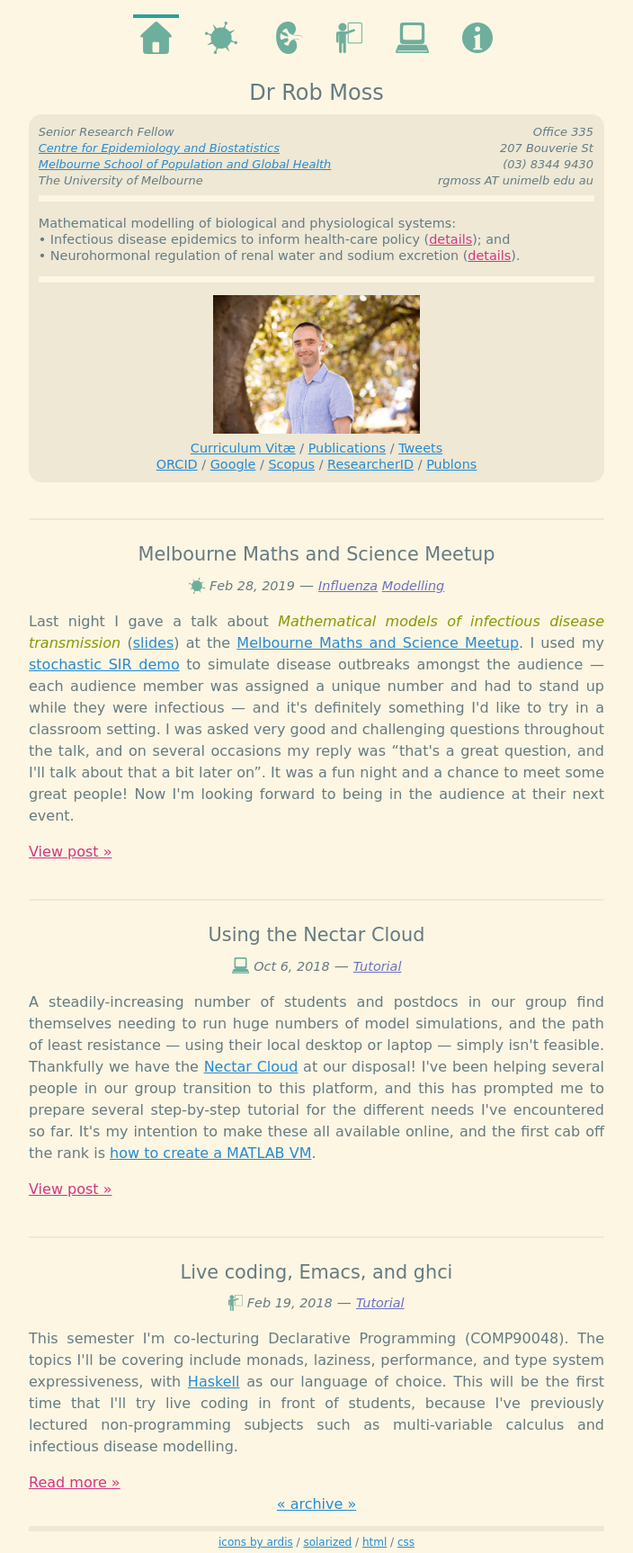
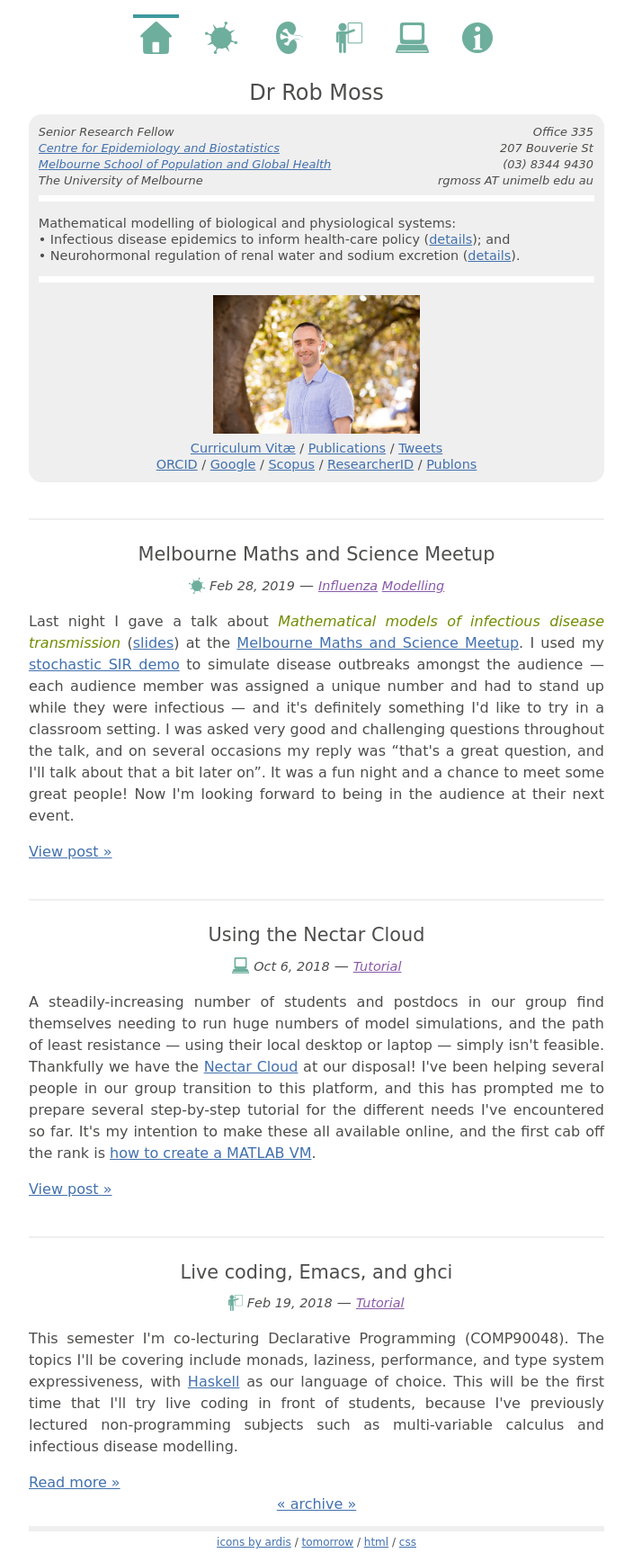
Before and after one commit to robmoss/previous2-robmoss.github.io, a Jekyll site: the page built from index.html, in a window 1280 px wide. Shown: the whole page at 90% size, without its empty margins (288-992 px from the left). Built offline with Jekyll 4.4.1, drawn with Linux system fonts in a browser that asks for light colours.

Commit message:
Switch to Tomorrow colour palette, make links blue

```diff
--- a/_config.yml
+++ b/_config.yml
@@ -13,11 +13,9 @@ exclude: ['README.md', 'LICENSE']
 # For example, set to "/project-name" (without a trailing slash).
 baseurl: ""
 
-# The default colour theme for every page and post.
-css_theme: "solarized-light"
 # Define a theme name and URL to have a link appear in the page footer.
-css_theme_name: "solarized"
-css_theme_url: "http://ethanschoonover.com/solarized"
+css_theme_name: "tomorrow"
+css_theme_url: "https://github.com/purcell/color-theme-sanityinc-tomorrow"
 # Generate compact CSS files.
 sass:
     style: compressed
--- a/_sass/colour-theme.scss
+++ b/_sass/colour-theme.scss
@@ -1,34 +1,39 @@
 /*****************************************************************************
-  Solarized colour palette (http://ethanschoonover.com/solarized)
+  Tomorrow colour palette
+  https://github.com/purcell/color-theme-sanityinc-tomorrow
 *****************************************************************************/
 
-$fg-base: #657b83;
-$fg-highlight: #586e75;
-$fg-comment: #93a1a1;
-$fg-green: #859900;
-$fg-blue: #268bd2;
-$fg-red: #dc322f;
-$fg-yellow: #b58900;
-$fg-orange: #cb4b16;
-$fg-cyan: #2aa198;
-$fg-violet: #6c71c4;
-$fg-magenta: #d33682;
-$bg-base: #fdf6e3;
-$bg-highlight: #eee8d5;
+$fg-base: #4d4d4c ;
+// NOTE: this is a custom colour, halfway between $fg-base and pure black.
+$fg-highlight: #2e2e2e;
+$fg-comment: #8e908c;
+$fg-green: #718c00;
+$fg-blue: #4271ae;
+$fg-red: #c82829;
+$fg-yellow: #eab700;
+$fg-orange: #f5871f;
+$fg-cyan: #3e999f;
+$fg-violet: #8959a8;
+// NOTE: there is no magenta in the Tomorrow palette, reuse violet instead.
+$fg-magenta: #8959a8;
+$bg-base: #ffffff;
+$bg-highlight: #efefef;
 
-$dark-fg-base: #839496;
-$dark-fg-highlight: #93a1a1;
-$dark-fg-comment: #586e75;
-$dark-fg-green: #859900;
-$dark-fg-blue: #268bd2;
-$dark-fg-red: #dc322f;
-$dark-fg-yellow: #b58900;
-$dark-fg-orange: #cb4b16;
-$dark-fg-cyan: #2aa198;
-$dark-fg-violet: #6c71c4;
-$dark-fg-magenta: #d33682;
-$dark-bg-base: #002b36;
-$dark-bg-highlight: #073642;
+$dark-fg-base: #c5c8c6;
+// NOTE: this is the foreground colour from the Tomorrow Bright palette.
+$dark-fg-highlight: #eaeaea;
+$dark-fg-comment: #969896;
+$dark-fg-green: #b5bd68;
+$dark-fg-blue: #81a2be;
+$dark-fg-red: #cc6666;
+$dark-fg-yellow: #f0c674;
+$dark-fg-orange: #de935f;
+$dark-fg-cyan: #8abeb7;
+$dark-fg-violet: #b294bb;
+// NOTE: there is no magenta in the Tomorrow palette, reuse violet instead.
+$dark-fg-magenta: #b294bb;
+$dark-bg-base: #1d1f21;
+$dark-bg-highlight: #282a2e;
 
 /*****************************************************************************
   Apply the light or dark theme, according to the user's preference.
--- a/assets/css/style.scss
+++ b/assets/css/style.scss
@@ -62,7 +62,7 @@ article * + h3 { margin-top: 1.5em; }
 p { text-align: justify; }
 em { color: var(--fg-green); }
 a { color: var(--fg-blue); }
-a.more { color: var(--fg-magenta); }
+a.more { color: var(--fg-blue); }
 footer { text-align: center; border-color: var(--bg-highlight); }
 
 /* Basic list appearance. */
@@ -173,7 +173,7 @@ aside img, .post .body aside p img {
 aside .name { line-height: 1.25em; margin-bottom: 0.25em;
               color: var(--fg-cyan); border-bottom: 2px solid var(--fg-cyan);}
 aside .item { line-height: 1.5em; font-size: 0.75em; font-weight: normal; }
-aside a  { color: var(--fg-magenta); }
+aside a  { color: var(--fg-blue); }
 
 /*****************************************************************************
   Blog post listings (nav.posts, .post.in-listing)
@@ -189,7 +189,7 @@ nav.posts h2 {
     font-size: 1.2em;
 }
 /* Highlight the target tag ... */
-nav.posts h2:target { color: var(--fg-magenta); }
+nav.posts h2:target { color: var(--fg-blue); }
 
 .post.in-listing {
     margin-top: 2.5em;
```
